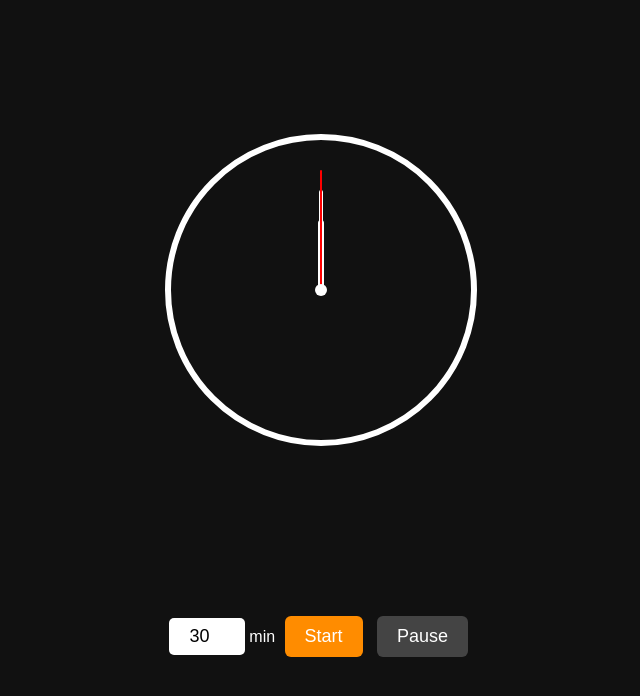
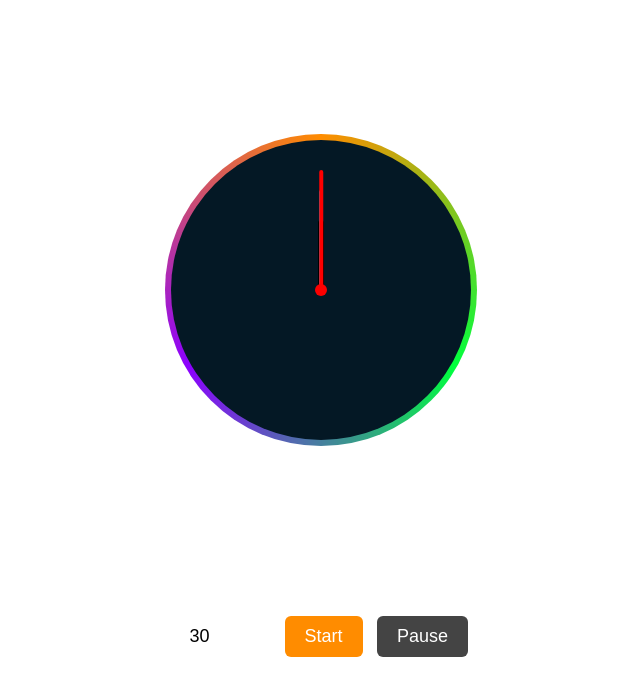
Before and after one commit to AmanKarn-code/wall-clock-timmer, a plain HTML site: page index.html in a window 1280 px wide. Shown: the whole page, without its empty margins (319-959 px from the left). Drawn offline with Linux system fonts and the light colour scheme.

Commit message:
styling changes

```diff
--- a/index.html
+++ b/index.html
@@ -10,11 +10,15 @@
 <body>
 
 <div class="container">
-    <div class="clock">
-        <div class="hand hour" id="hourHand"></div>
-        <div class="hand minute" id="minuteHand"></div>
-        <div class="hand second" id="secondHand"></div>
-        <div class="center-dot"></div>
+    <div class="clock-wrapper">
+
+
+        <div class="clock">
+            <div class="hand hour" id="hourHand"></div>
+            <div class="hand minute" id="minuteHand"></div>
+            <div class="hand second" id="secondHand"></div>
+            <div class="center-dot"></div>
+        </div>
     </div>
 
     <div class="controls">
--- a/style.css
+++ b/style.css
@@ -1,5 +1,5 @@
 body {
-    background: #111;
+    background: #ffffff;
     color: white;
     display: flex;
     justify-content: center;
@@ -13,20 +13,30 @@ body {
     text-align: center;
 }
 
+.clock-wrapper {
+    width: 312px; /* border + clock size */
+    height: 312px;
+    border-radius: 50%;
+    background: conic-gradient(#ff8c00, #00ff3e, #8c00ff, #ff8c00);
+    display: flex;
+    justify-content: center;
+    align-items: center;
+}
+
 .clock {
     width: 300px;
     height: 300px;
-    border: 6px solid #fff;
     border-radius: 50%;
+    background: #041825; /* clock face */
     position: relative;
-    margin: auto;
 }
+
 
 .hand {
     position: absolute;
     left: 50%;
     transform-origin: bottom;
-    background: white;
+    background: rgb(0, 0, 0);
     border-radius: 4px;
 }
 
@@ -40,10 +50,11 @@ body {
     width: 4px;
     height: 100px;
     top: 50px;
+    background: #12a7e3;
 }
 
 .second {
-    width: 2px;
+    width: 3.5px;
     height: 120px;
     top: 30px;
     background: red;
@@ -52,7 +63,7 @@ body {
 .center-dot {
     width: 12px;
     height: 12px;
-    background: white;
+    background: #fd0000;
     border-radius: 50%;
     position: absolute;
     top: 144px;
```
